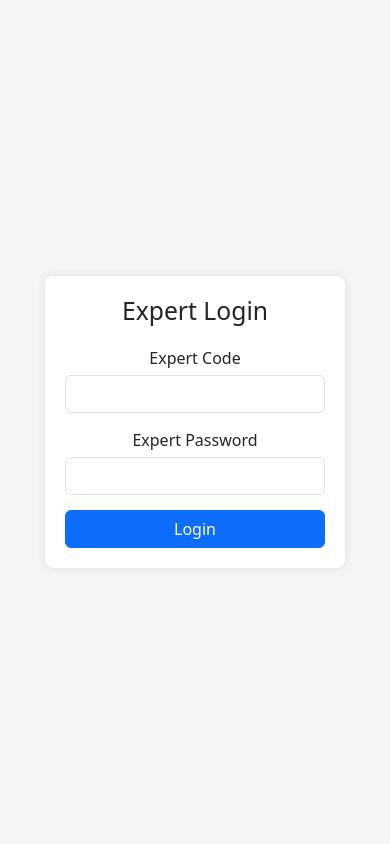
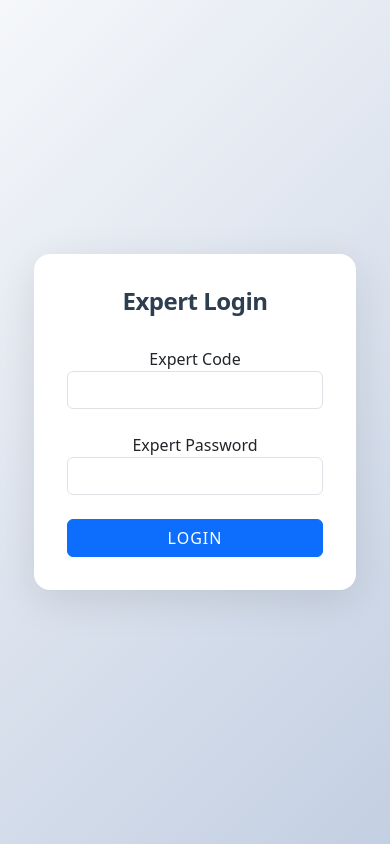
Before and after one commit to shubhamRaje98/shorthand_frontend, a React (Create React App) app: page /expert-login in a window 390 px wide. Built offline with nearby package versions, Linux system fonts and the light colour scheme.

Commit message:
Major changes in the frontend design

```diff
--- a/src/components/centerAdminLogin/Login.css
+++ b/src/components/centerAdminLogin/Login.css
@@ -1,54 +1,195 @@
-/* src/components/Login.css */
+:root {
+    --primary-color: #3498db;
+    --primary-dark: #2980b9;
+    --text-color: #2c3e50;
+    --background-light: #f5f7fa;
+    --background-dark: #c3cfe2;
+    --error-color: #e74c3c;
+    --input-bg: #f8f9fa;
+    --input-border: #e0e0e0;
+    --placeholder-color: #95a5a6;
+    --box-shadow: 0 10px 40px rgba(0, 0, 0, 0.1);
+    --box-shadow-hover: 0 15px 50px rgba(0, 0, 0, 0.15);
+    --transition: all 0.3s cubic-bezier(0.25, 0.8, 0.25, 1);
+  }
 
   .login-container {
     display: flex;
     justify-content: center;
     align-items: center;
-    height: 100vh;
-    background-color: #f5f5f5;
+    min-height: 100vh;
+    background: linear-gradient(135deg, var(--background-light) 0%, var(--background-dark) 100%);
+    padding: 1rem;
+    box-sizing: border-box;
   }
 
   .login-form {
-    background: #fff;
-    padding: 20px;
-    border-radius: 8px;
-    box-shadow: 0 0 10px rgba(0, 0, 0, 0.1);
-    width: 300px;
+    background: #ffffff;
+    padding: clamp(2rem, 5vw, 3rem);
+    border-radius: 16px;
+    box-shadow: var(--box-shadow);
+    width: min(90%, 380px);
     text-align: center;
+    transition: var(--transition);
+    backdrop-filter: blur(10px);
+    border: 1px solid rgba(255, 255, 255, 0.1);
+  }
+
+  .login-form:hover {
+    transform: translateY(-5px);
+    box-shadow: var(--box-shadow-hover);
   }
 
   .login-form h2 {
-    margin-bottom: 20px;
+    margin-bottom: 2rem;
+    color: var(--text-color);
+    font-weight: 700;
+    font-size: clamp(1.5rem, 4vw, 2rem);
+    letter-spacing: -0.5px;
   }
 
   .form-group {
-    margin-bottom: 15px;
+    margin-bottom: 1.5rem;
+    position: relative;
   }
 
   .form-control {
     width: 100%;
-    padding: 10px;
-    margin-top: 5px;
-    border: 1px solid #ccc;
-    border-radius: 4px;
+    padding: 1rem 1.25rem;
+    border: 2px solid var(--input-border);
+    border-radius: 8px;
+    font-size: 1rem;
+    transition: var(--transition);
+    background-color: var(--input-bg);
+    appearance: none;
+  }
+
+  .form-control:focus {
+    outline: none;
+    border-color: var(--primary-color);
+    box-shadow: 0 0 0 4px rgba(52, 152, 219, 0.1);
+    background-color: #ffffff;
+  }
+
+  .form-control::placeholder {
+    color: var(--placeholder-color);
+    transition: var(--transition);
+  }
+
+  .form-control:focus::placeholder {
+    opacity: 0;
+    transform: translateY(-10px);
   }
 
   .btn-primary {
     width: 100%;
-    padding: 10px;
-    background-color: #007bff;
+    padding: 1rem;
+    background-color: var(--primary-color);
     border: none;
     color: white;
-    border-radius: 4px;
+    border-radius: 8px;
     cursor: pointer;
-    font-size: 16px;
+    font-size: 1.1rem;
+    font-weight: 600;
+    transition: var(--transition);
+    text-transform: uppercase;
+    letter-spacing: 1px;
+    position: relative;
+    overflow: hidden;
+  }
+
+  .btn-primary::before {
+    content: '';
+    position: absolute;
+    top: 50%;
+    left: 50%;
+    width: 0;
+    height: 0;
+    background: rgba(255, 255, 255, 0.1);
+    border-radius: 50%;
+    transform: translate(-50%, -50%);
+    transition: width 0.6s ease, height 0.6s ease;
+  }
+
+  .btn-primary:hover::before {
+    width: 300px;
+    height: 300px;
   }
 
   .btn-primary:hover {
-    background-color: #0056b3;
+    background-color: var(--primary-dark);
+    box-shadow: 0 5px 15px rgba(52, 152, 219, 0.4);
+  }
+
+  .btn-primary:active {
+    transform: translateY(2px);
   }
 
   .error-message {
-    color: red;
-    margin-top: 10px;
+    color: var(--error-color);
+    margin-top: 1.25rem;
+    font-size: 0.9rem;
+    font-weight: 500;
+    opacity: 0;
+    transform: translateY(-10px);
+    transition: var(--transition);
   }
+
+  .error-message.show {
+    opacity: 1;
+    transform: translateY(0);
+  }
+
+  @keyframes fadeInUp {
+    from { opacity: 0; transform: translateY(20px); }
+    to { opacity: 1; transform: translateY(0); }
+  }
+
+  .form-control {
+    animation: fadeInUp 0.5s ease-out;
+  }
+
+  .form-group::after {
+    content: '';
+    position: absolute;
+    bottom: 0;
+    left: 50%;
+    width: 0;
+    height: 2px;
+    background-color: var(--primary-color);
+    transition: var(--transition);
+  }
+
+  .form-group:focus-within::after {
+    width: 100%;
+    left: 0;
+  }
+
+  @media (prefers-color-scheme: dark) {
+    :root {
+      --background-light: #2c3e50;
+      --background-dark: #34495e;
+      --text-color: #ecf0f1;
+      --input-bg: #2c3e50;
+      --input-border: #34495e;
+      --placeholder-color: #7f8c8d;
+    }
+
+    .login-form {
+      background: rgba(44, 62, 80, 0.8);
+    }
+
+    .form-control {
+      color: var(--text-color);
+    }
+
+    .form-control:focus {
+      background-color: #34495e;
+    }
+  }
+
+  @media (max-width: 480px) {
+    .login-form {
+      padding: 2rem;
+    }
+  }
--- a/src/components/expertDashboard/expertDash.css
+++ b/src/components/expertDashboard/expertDash.css
@@ -30,10 +30,14 @@
     text-align: center;
 }
 
-.expert-id, .expert-name {
+.expert-id, .expert-name, .selected-subject {
     margin: 0.5rem 0;
     font-size: 1.1rem;
     color: #007bff;
+}
+
+.selected-subject {
+    color: #28a745;  /* Green color for the selected subject */
 }
 
 p {
@@ -151,6 +155,32 @@ p {
     margin: 0;
 }
 
+.selected-qset {
+    position: absolute;
+    top: 0.6rem;
+    right: 2rem;
+    margin: 0;
+    font-size: 1.1rem;
+    color: #dc3545; /* Red color for the selected QSet */
+    background-color: #fff;
+    padding: 0.3rem 0.6rem;
+    border-radius: 0.25rem;
+    box-shadow: 0 0.1rem 0.25rem rgba(0, 0, 0, 0.1);
+}
+
+.qset-student-count {
+    position: absolute;
+    top: 2.8rem; /* Adjusted to position below the selected-qset */
+    right: 0.6rem;
+    margin: 0;
+    padding: 0.3rem 0.6rem;
+    background-color: #f0f0f0;
+    border-radius: 0.25rem;
+    font-size: 1.1rem;
+    color: #0e1d42; /* Green color for student count */
+    box-shadow: 0 0.1rem 0.25rem rgba(0, 0, 0, 0.1);
+}
+
 /* Modern and aesthetic scrollbar styles */
 .dynamic-content::-webkit-scrollbar {
     width: 8px;
--- a/src/components/expertDashboard/qset.js
+++ b/src/components/expertDashboard/qset.js
@@ -1,13 +1,13 @@
+// qset.js
 import React, { useEffect, useState } from 'react';
 import axios from 'axios';
-import { useParams, useNavigate } from 'react-router-dom';
+import { useNavigate } from 'react-router-dom';
 import './expertDash.css';
 
-const QSet = () => {
+const QSet = ({ subjectId, onQSetSelect }) => {
   const [qsets, setQsets] = useState([]);
   const [loading, setLoading] = useState(true);
   const [selectedQSet, setSelectedQSet] = useState(null);
-  const { subjectId } = useParams();
   const navigate = useNavigate();
 
   useEffect(() => {
@@ -16,7 +16,6 @@ const QSet = () => {
         setLoading(true);
         const response = await axios.get(`http://localhost:3000/qsets/${subjectId}`, { withCredentials: true });
         if (response.status === 200) {
-          // Sort the QSets in ascending order
           const sortedQSets = response.data.sort((a, b) => a.qset - b.qset);
           setQsets(sortedQSets);
         }
@@ -30,16 +29,16 @@ const QSet = () => {
     fetchQSets();
   }, [subjectId]);
 
-  const handleQSetClick = async (qset) => {
+  const handleQSetClick = async (qset, studentCount) => {
     try {
       const response = await axios.post(`http://localhost:3000/assignStudent/${subjectId}/${qset}`, {}, { withCredentials: true });
       if (response.status === 200) {
         setSelectedQSet(qset);
+        onQSetSelect(qset, studentCount);
         navigate(`/expertDashboard/${subjectId}/${qset}`);
       }
     } catch (err) {
       console.error('Error assigning student for QSet:', err);
-      // Handle error (e.g., show an error message to the user)
     }
   };
 
@@ -57,7 +56,7 @@ const QSet = () => {
         <button
           key={qsetObj.qset}
           className={`item-button ${selectedQSet === qsetObj.qset ? 'selected' : ''}`}
-          onClick={() => handleQSetClick(qsetObj.qset)}
+          onClick={() => handleQSetClick(qsetObj.qset, qsetObj.student_count)}
         >
           <div className="item-title">QSet: {qsetObj.qset}</div>
           <div className="item-count">Students: {qsetObj.student_count}</div>
--- a/src/components/expertLogin/expertLogin.js
+++ b/src/components/expertLogin/expertLogin.js
@@ -1,3 +1,4 @@
+//expertLogin.js
 import React, { useState } from 'react';
 import { useNavigate } from 'react-router-dom';
 import axios from 'axios';
```
Also changed, not shown: src/components/expertDashboard/expertDashboard.js (+50 -16 lines). Lines whose indentation alone changed are shown as unchanged.
